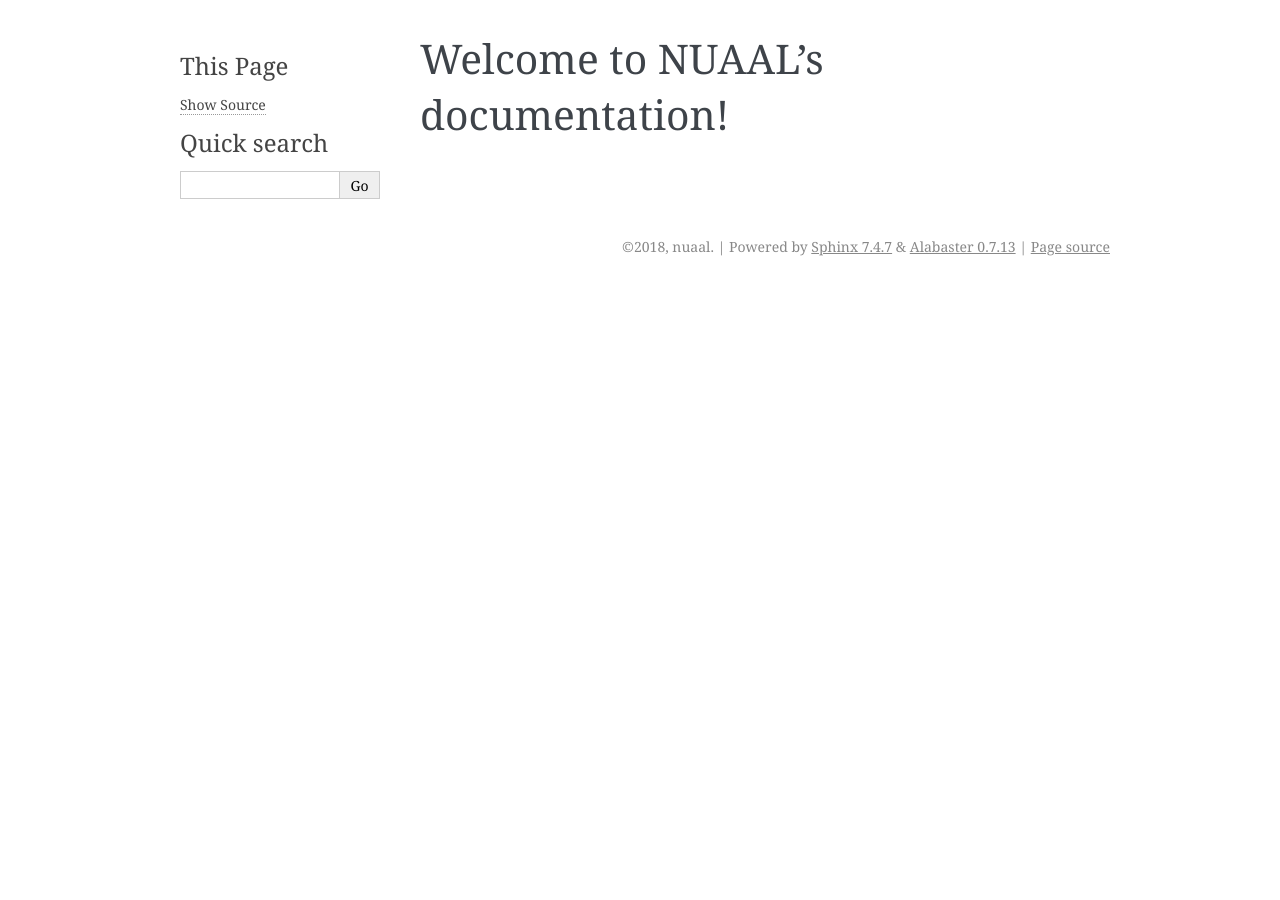
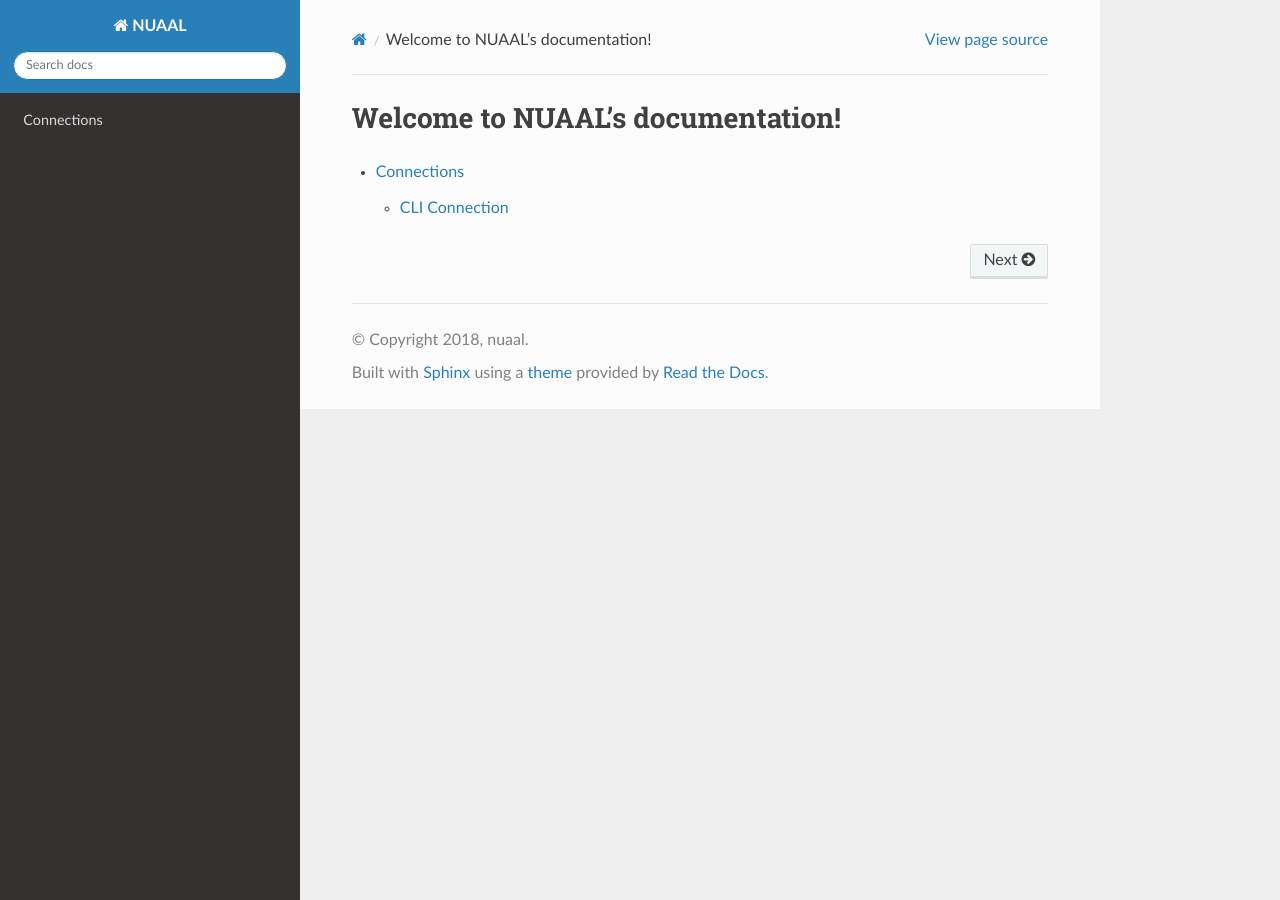
Before and after one commit to mihudec/nuaal, a Sphinx documentation site: the page built from docs/index.rst, in a window 1280 px wide. Built offline with Sphinx 7.4.7 and the Read the Docs theme 2.0.0, drawn with Linux system fonts in a browser that asks for light colours.

Commit message:
Docs trial commit 2

```diff
--- a/docs/conf.py
+++ b/docs/conf.py
@@ -74,7 +74,7 @@ pygments_style = 'sphinx'
 # The theme to use for HTML and HTML Help pages.  See the documentation for
 # a list of builtin themes.
 #
-html_theme = 'alabaster'
+html_theme = 'sphinx_rtd_theme'
 
 # Theme options are theme-specific and customize the look and feel of a theme
 # further.  For a list of options available for each theme, see the
--- a/docs/index.rst
+++ b/docs/index.rst
@@ -8,5 +8,5 @@ Welcome to NUAAL's documentation!
 
 .. toctree::
    :maxdepth: 2
-   :caption: Contents:
+
    Connections/index
```
